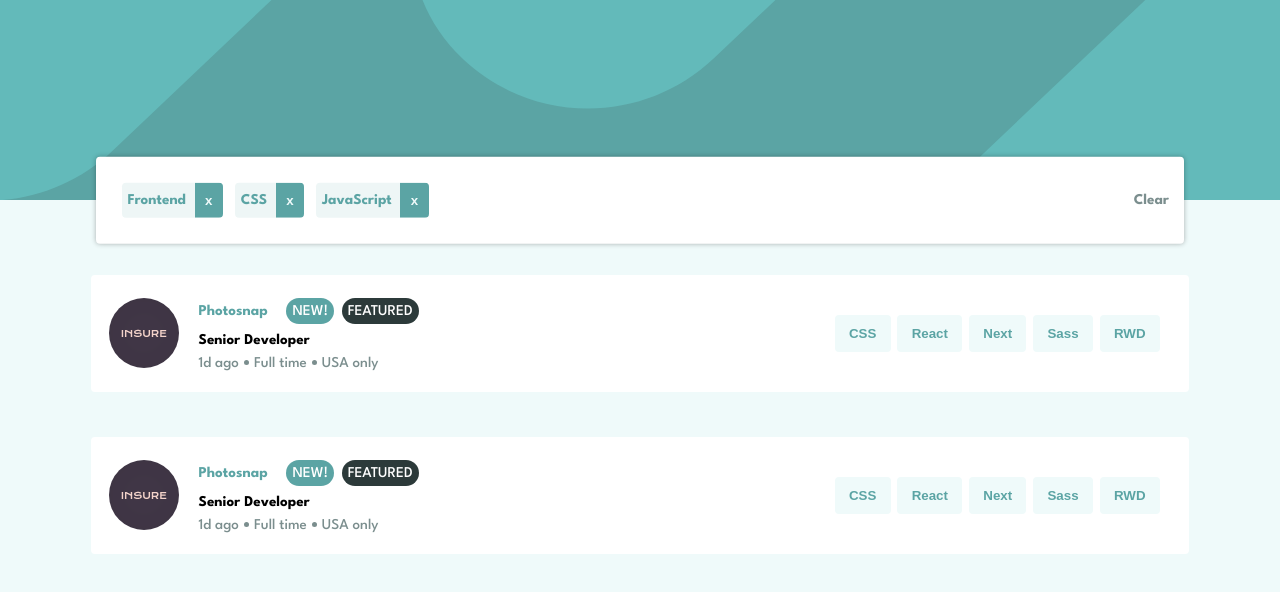
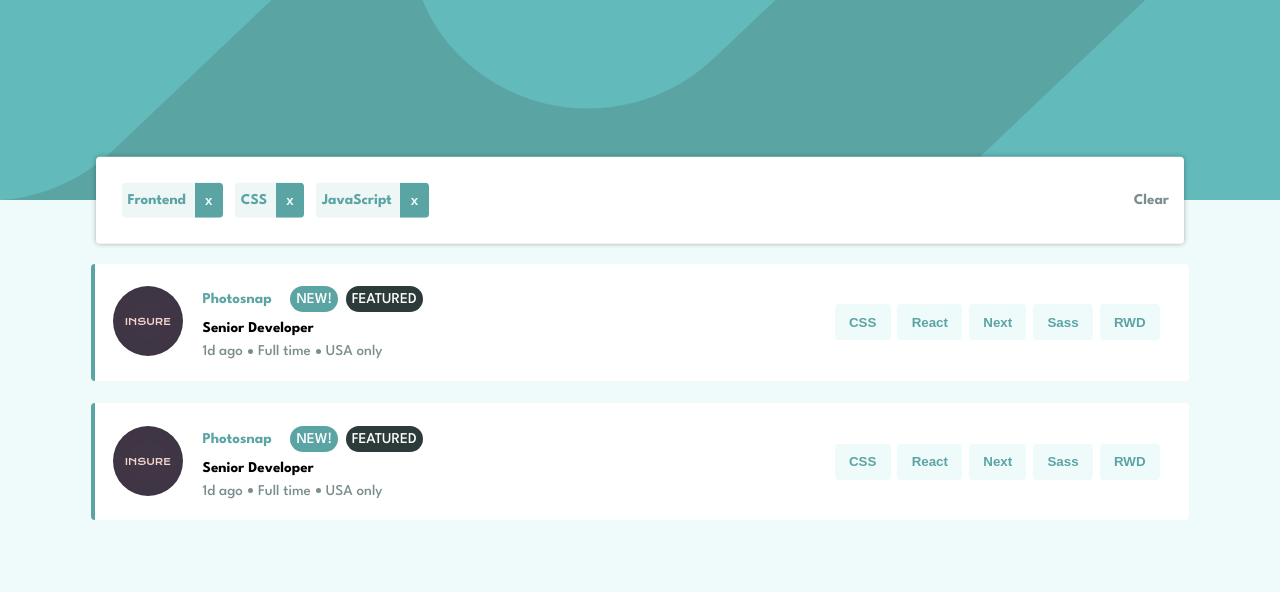
Before and after one commit to SquirrelloDev/job-listings, a React (Create React App) app: page / in a window 1280 px wide. Shown: the top 592 px of the page. Built offline with nearby package versions, Linux system fonts and the light colour scheme.

Commit message:
Added featured disinguishable border

```diff
--- a/src/components/JobOffer/JobOffer.js
+++ b/src/components/JobOffer/JobOffer.js
@@ -6,7 +6,7 @@ import {FontAwesomeIcon} from "@fortawesome/react-fontawesome";
 import {faCircle} from "@fortawesome/free-solid-svg-icons";
 const JobOffer = ({imageSrc}) => {
   return(
-      <div className={classes.offer}>
+      <div className={`${classes.offer} ${classes.featured}`}>
           <div className={classes.offer__job}>
           <img src={testImg} className={classes.offer__photo} alt={'Company'}/>
               <div className={classes.offer__job__details}>
--- a/src/sass/components/FilterBox.module.scss
+++ b/src/sass/components/FilterBox.module.scss
@@ -6,6 +6,7 @@
     left: 50%;
     transform: translate(-50%, -50%);
     width: 85%;
+    max-width: 1200px;
     padding: 1em;
     display: flex;
     align-items: center;
--- a/src/sass/components/JobOffer.module.scss
+++ b/src/sass/components/JobOffer.module.scss
@@ -10,6 +10,7 @@
   @include respond-to('m'){
     display: flex;
     justify-content: space-between;
+    margin: .75em 0;
   }
   &__job{
     @include respond-to('m'){
@@ -76,5 +77,11 @@
     display: flex;
     flex-wrap: wrap;
     padding: .75em 0;
+    @include respond-to('m'){
+      margin-left: 1em;
+    }
   }
 }
+.featured{
+  border-left: 4px solid $dark-cyan;
+}
```
